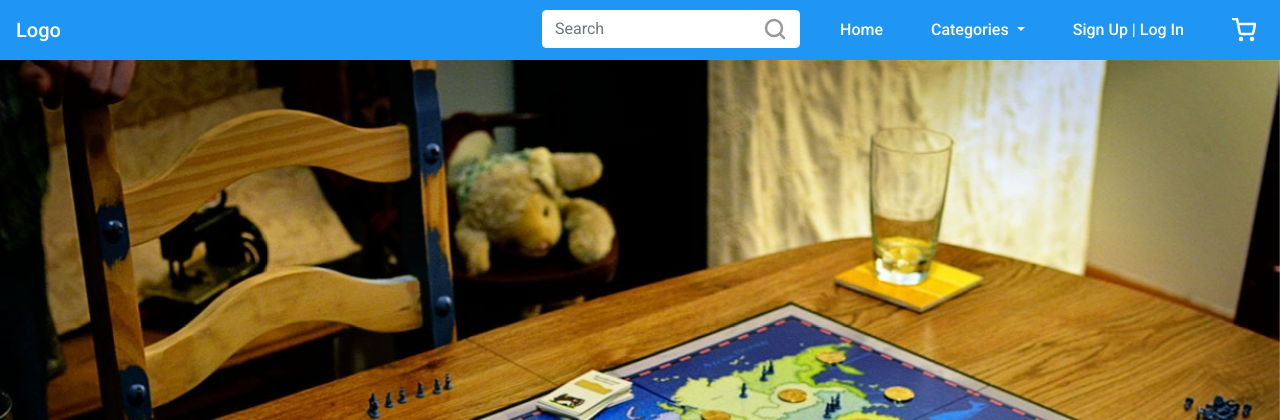
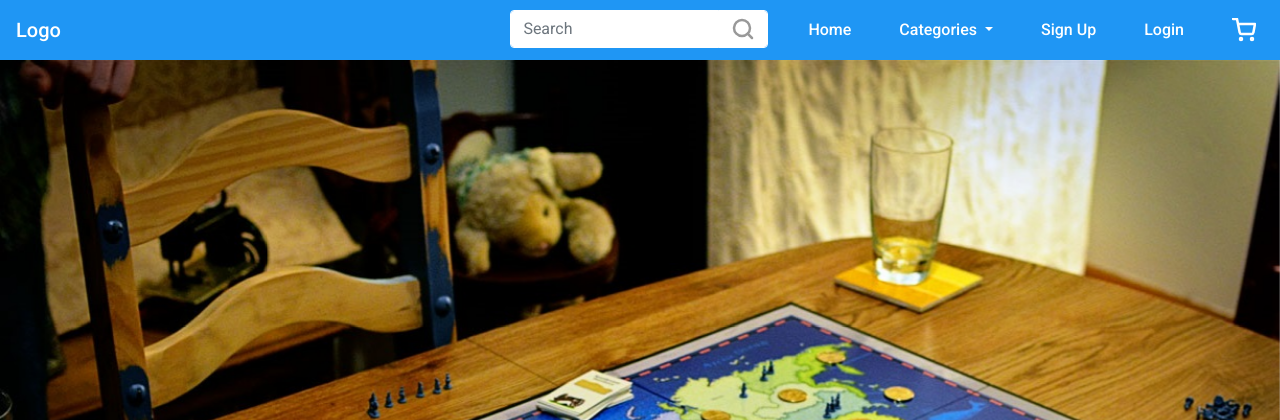
Before and after one commit to Dom-888/Forth-Milestone-Project, a Django app: page / in a window 1280 px wide. Shown: the top 420 px of the page. Run offline with Django 3.2, Linux system fonts and the light colour scheme; some libraries are stand-ins or nearby versions.

Commit message:
Add authentication section to navbar

```diff
--- a/templates/includes/navbar.html
+++ b/templates/includes/navbar.html
@@ -7,7 +7,7 @@
 	<div class="collapse navbar-collapse bg-blue" id="navbarSupportedContent">
 		<ul class="navbar-nav ml-auto">
 			<li>
-                <!-- Searchbar -->
+				<!-- Searchbar -->
 				<form id="searchbar" method="GET" action="">
 					<div class="input-group">
 						<input class="form-control border-white text-dgray" type="text" name="q" placeholder="Search">
@@ -37,9 +37,17 @@
 					<a class="dropdown-item" href="#">Mashup</a>
 				</div>
 			</li>
-			<li>
-				<a class="nav-link" href="#">Sign Up | Log In</a>
-			</li>
+            <!-- Authentication -->
+			{% if request.user.is_authenticated %}
+			{% if request.user.is_superuser %}
+			<li><a href="" class="nav-link">Product Management</a></li>
+			{% endif %}
+			<li><a href="" class="nav-link">My Profile</a></li>
+			<li><a href="{% url 'account_logout' %}" class="nav-link">Logout</a></li>
+			{% else %}
+			<li><a href="{% url 'account_signup' %}" class="nav-link">Sign Up</a></li>
+			<li><a href="{% url 'account_login' %}" class="nav-link">Login</a></li>
+			{% endif %}
 			<li>
 				<a class="nav-link" href="#"><i data-feather="shopping-cart"></i></a>
 			</li>
```
